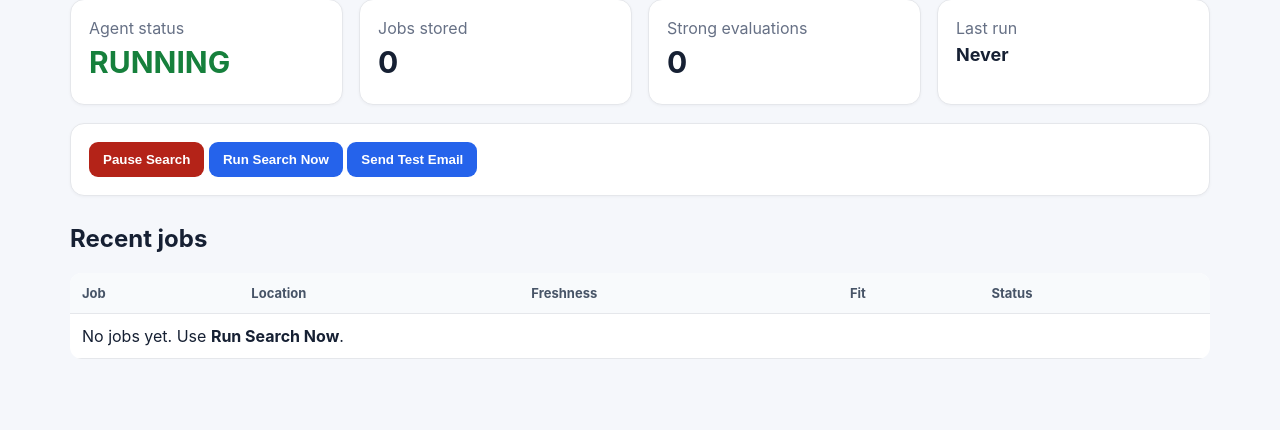
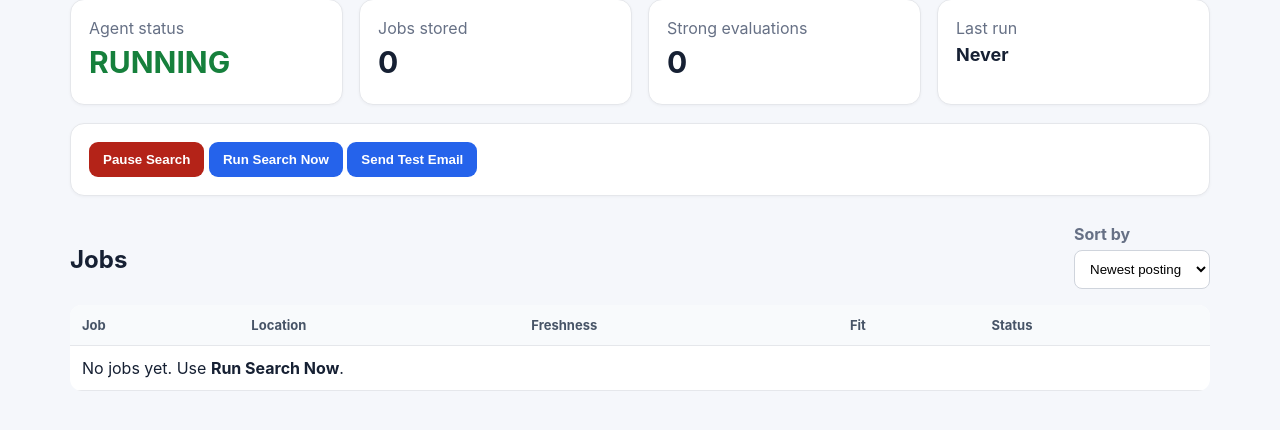
Before and after one commit to WorkdayGeorge/calaveras_job_agent, a FastAPI app: page / in a window 1280 px wide. Shown: the part 188-618 px from the top of the page. Run offline with FastAPI, Linux system fonts and the light colour scheme; the visitor is signed in with stand-in values (Sample User, id 1); data that the repository does not hold is empty.

Commit message:
Add job sorting options to dashboard

```diff
--- a/web/app.py
+++ b/web/app.py
@@ -47,6 +47,39 @@ def pacific_time(value):
     )
 
 templates.env.filters["pacific_time"] = pacific_time
+
+def job_sort_order(sort_by):
+    """Return SQLAlchemy ORDER BY expressions for job listings."""
+    if sort_by == "oldest_posted":
+        return (
+            Job.posted_at.is_(None),
+            Job.posted_at.asc(),
+            Job.first_seen_at.desc(),
+        )
+    if sort_by == "newest_found":
+        return (Job.first_seen_at.desc(),)
+    if sort_by == "highest_fit":
+        return (
+            Evaluation.fit_score.desc().nullslast(),
+            Job.posted_at.desc().nullslast(),
+        )
+    if sort_by == "lowest_fit":
+        return (
+            Evaluation.fit_score.asc().nullslast(),
+            Job.posted_at.desc().nullslast(),
+        )
+    if sort_by == "title":
+        return (Job.title.asc(),)
+    if sort_by == "company":
+        return (Job.company.asc(),)
+
+    # Default: newest verified posting first.
+    # Jobs without a verified posting time appear afterward.
+    return (
+        Job.posted_at.is_(None),
+        Job.posted_at.desc(),
+        Job.first_seen_at.desc(),
+    )
 
 app = FastAPI(title="Calaveras Job Agent")
 app.add_middleware(
@@ -101,7 +134,7 @@ def logout(request: Request):
     return RedirectResponse("/login", status_code=303)
 
 @app.get("/", response_class=HTMLResponse)
-def dashboard(request: Request):
+def dashboard(request: Request, sort: str = "newest_posted"):
     denial = require_auth(request)
     if denial:
         return denial
@@ -116,7 +149,7 @@ def dashboard(request: Request):
         recent = session.execute(
             select(Job, Evaluation)
             .join(Evaluation, Evaluation.job_id == Job.id, isouter=True)
-            .order_by(desc(Job.first_seen_at))
+            .order_by(*job_sort_order(sort))
             .limit(8)
         ).all()
 
@@ -129,6 +162,7 @@ def dashboard(request: Request):
             "total_jobs": total_jobs,
             "strong": strong,
             "recent": recent,
+            "sort_by": sort,
         }
     )
 
@@ -272,7 +306,11 @@ def delete_term(term_id: str, request: Request):
     return RedirectResponse("/settings", status_code=303)
 
 @app.get("/jobs", response_class=HTMLResponse)
-def jobs_page(request: Request, status: str | None = None):
+def jobs_page(
+    request: Request,
+    status: str | None = None,
+    sort: str = "newest_posted",
+):
     denial = require_auth(request)
     if denial:
         return denial
@@ -280,7 +318,7 @@ def jobs_page(request: Request, status: str | None = None):
         stmt = (
             select(Job, Evaluation)
             .join(Evaluation, Evaluation.job_id == Job.id, isouter=True)
-            .order_by(desc(Job.first_seen_at))
+            .order_by(*job_sort_order(sort))
         )
         if status:
             stmt = stmt.where(Job.status == status)
@@ -288,7 +326,7 @@ def jobs_page(request: Request, status: str | None = None):
     return templates.TemplateResponse(
         request,
         "jobs.html",
-        {"rows": rows, "status_filter": status}
+        {"rows": rows, "status_filter": status, "sort_by": sort}
     )
 
 @app.post("/jobs/{job_id}/status")
--- a/web/templates/dashboard.html
+++ b/web/templates/dashboard.html
@@ -28,7 +28,22 @@
   </form>
 </div>
 
-<h2>Recent jobs</h2>
+<div style="display:flex; justify-content:space-between; align-items:center; gap:12px; margin-top:18px">
+  <h2 style="margin:0">Jobs</h2>
+
+  <form method="get" action="/" class="inline">
+    <label for="sort"><span class="muted">Sort by</span></label>
+    <select id="sort" name="sort" onchange="this.form.submit()">
+      <option value="newest_posted" {% if sort_by == "newest_posted" %}selected{% endif %}>Newest posting</option>
+      <option value="oldest_posted" {% if sort_by == "oldest_posted" %}selected{% endif %}>Oldest posting</option>
+      <option value="newest_found" {% if sort_by == "newest_found" %}selected{% endif %}>Newest found</option>
+      <option value="highest_fit" {% if sort_by == "highest_fit" %}selected{% endif %}>Highest fit</option>
+      <option value="lowest_fit" {% if sort_by == "lowest_fit" %}selected{% endif %}>Lowest fit</option>
+      <option value="title" {% if sort_by == "title" %}selected{% endif %}>Job title A-Z</option>
+      <option value="company" {% if sort_by == "company" %}selected{% endif %}>Company A-Z</option>
+    </select>
+  </form>
+</div>
 <table>
 <tr><th>Job</th><th>Location</th><th>Freshness</th><th>Fit</th><th>Status</th></tr>
 {% for job, ev in recent %}
```
Also changed, not shown: web/templates/jobs.html (+16 -0 lines).
